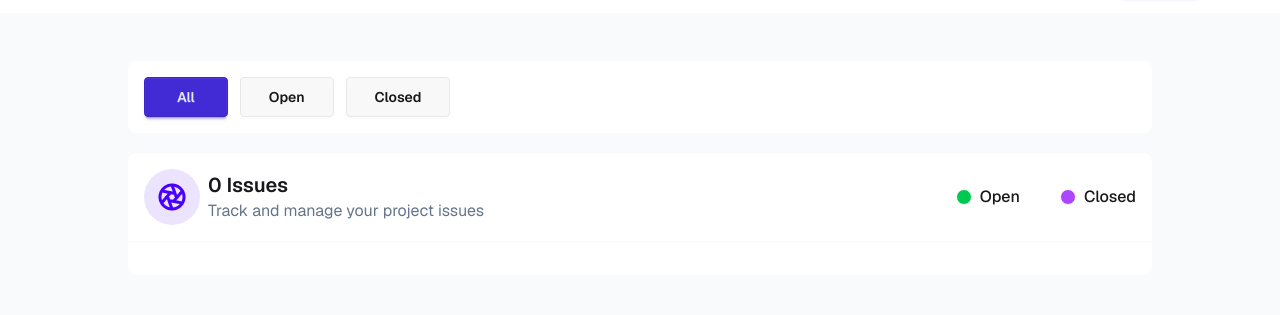
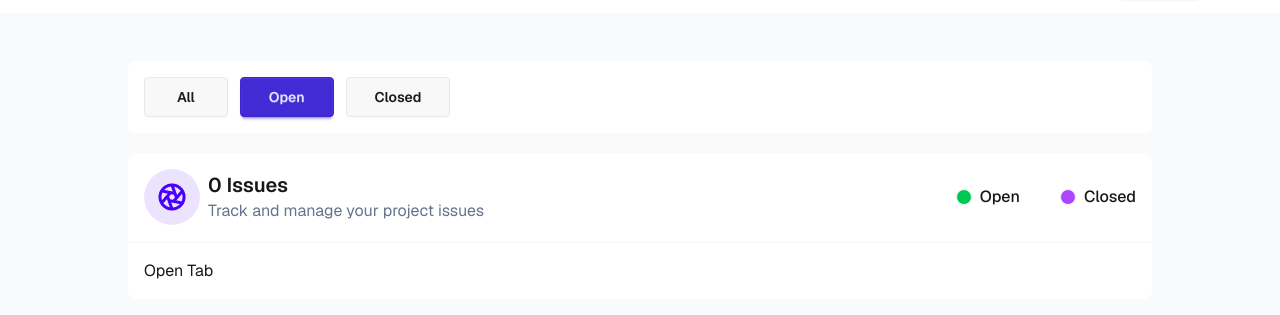
Before and after one commit to tawhidzihad/assignment-005, a plain HTML site: page home.html in a window 1280 px wide. Both pictures are taken after a click on the button "Open". Shown: the part 59-374 px from the top of the page. Drawn offline with nearby package versions, Linux system fonts and the light colour scheme; no server answers.

Commit message:
Active button functionality added and button will be clear all previous innner html and load new data

```diff
--- a/home.html
+++ b/home.html
@@ -58,11 +58,11 @@
 			<section class="w-[80%] mx-auto">
 				<!-- *Tab Buttons Div -->
 				<div class="flex gap-3 p-4 rounded-lg bg-white">
-					<button id="all_tab_btn" class="btn md:px-8 btn-primary">
+					<button onclick="activeButton('all_tab_btn')" id="all_tab_btn" class="btn md:px-8 btn-primary">
 						All
 					</button>
-					<button id="open_tab_btn" class="btn md:px-7">Open</button>
-					<button id="close_tab_btn" class="btn md:px-7">Closed</button>
+					<button onclick="activeButton('open_tab_btn')" id="open_tab_btn" class="btn md:px-7">Open</button>
+					<button onclick="activeButton('close_tab_btn')" id="close_tab_btn" class="btn md:px-7">Closed</button>
 				</div>
 
 				<!-- *Issues & Cards Section -->
--- a/scripts/home.js
+++ b/scripts/home.js
@@ -3,8 +3,12 @@ const allCardsUrl = "https://phi-lab-server.vercel.app/api/v1/lab/issues";
 const openTab = [];
 const closeTab = [];
 
+const allTabBtn = document.getElementById("all_tab_btn");
+const openTabBtn = document.getElementById("open_tab_btn");
+const closeTabBtn = document.getElementById("close_tab_btn");
+
+const issuesCount = document.getElementById("issue_count");
 const cardsContainer = document.getElementById("card_container");
-const issuesCount = document.getElementById("issue_count");
 
 async function loadAllCards() {
 	const response = await fetch(allCardsUrl);
@@ -72,9 +76,7 @@ async function loadAllCards() {
 				</div>
          `;
 			cardsContainer.appendChild(cardDiv);
-		}
-
-		else if (card.status == "closed") {
+		} else if (card.status == "closed") {
 			const cardDiv = document.createElement("div");
 			cardDiv.classList.add(
 				"rounded-lg",
@@ -138,4 +140,20 @@ async function loadAllCards() {
 	});
 }
 
+function activeButton(id) {
+	allTabBtn.classList.remove("btn-primary");
+	openTabBtn.classList.remove("btn-primary");
+	closeTabBtn.classList.remove("btn-primary");
+
+	document.getElementById(id).classList.add("btn-primary");
+	if (id == "all_tab_btn") {
+		cardsContainer.innerHTML = "";
+		loadAllCards();
+	} else if (id == "open_tab_btn") {
+		cardsContainer.innerHTML = "Open Tab";
+	} else if (id == "close_tab_btn") {
+		cardsContainer.innerHTML = "Close Tab";
+	}
+}
+
 loadAllCards();
```
